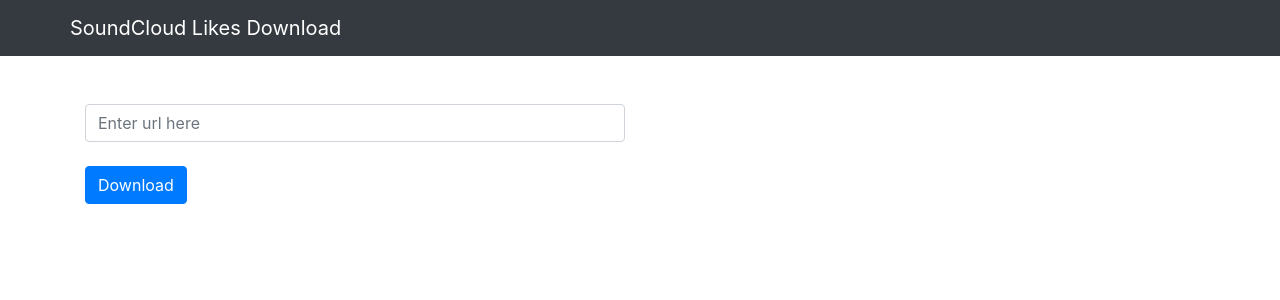
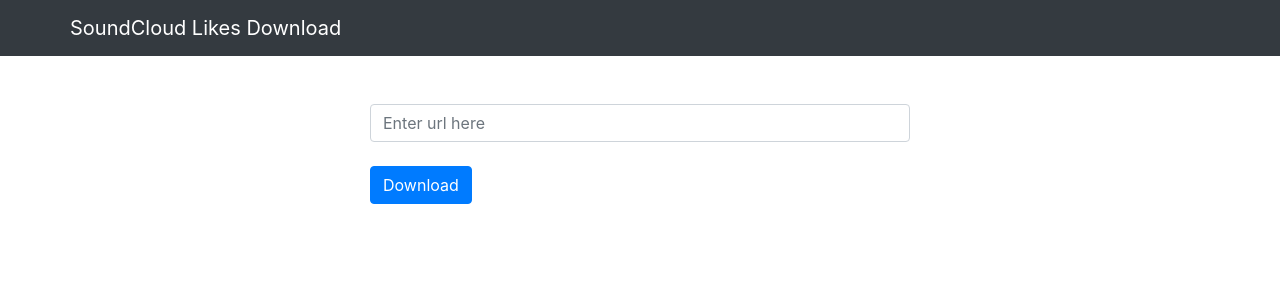
Before and after one commit to aaronhooper/soundcloud-likes-react, a React (Create React App) app: page / in a window 1280 px wide. Shown: the top 300 px of the page. Built offline with nearby package versions, Linux system fonts and the light colour scheme.

Commit message:
Center col

```diff
--- a/src/URLForm/index.js
+++ b/src/URLForm/index.js
@@ -35,7 +35,7 @@ class URLForm extends React.Component {
     return (
       <Container>
         <Row>
-          <Col xs="6">
+          <Col md="6" className="mx-auto">
             <URLTextBox
               text={this.state.text}
               onKeyPress={this.handleKeyPress}
```
